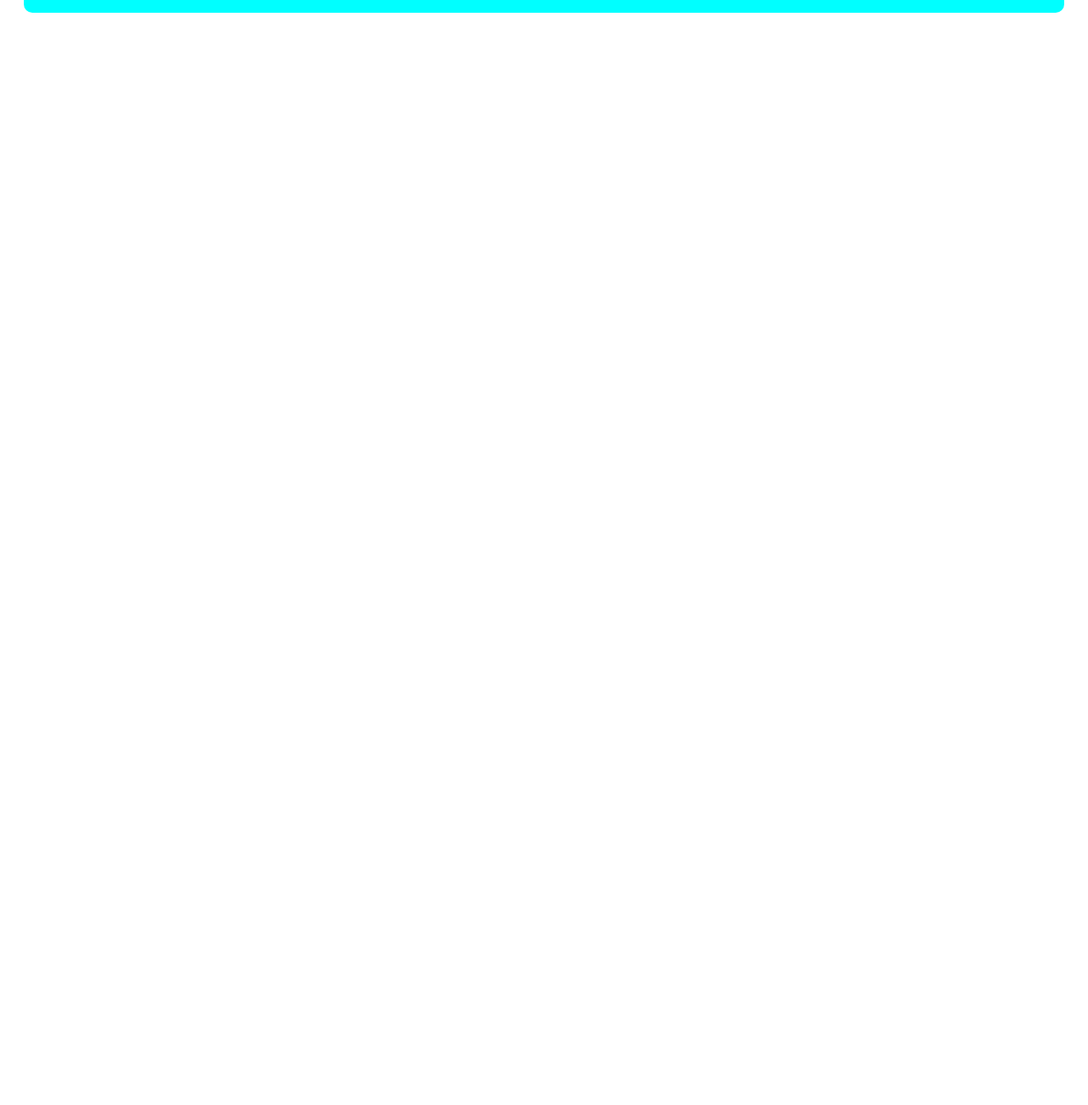
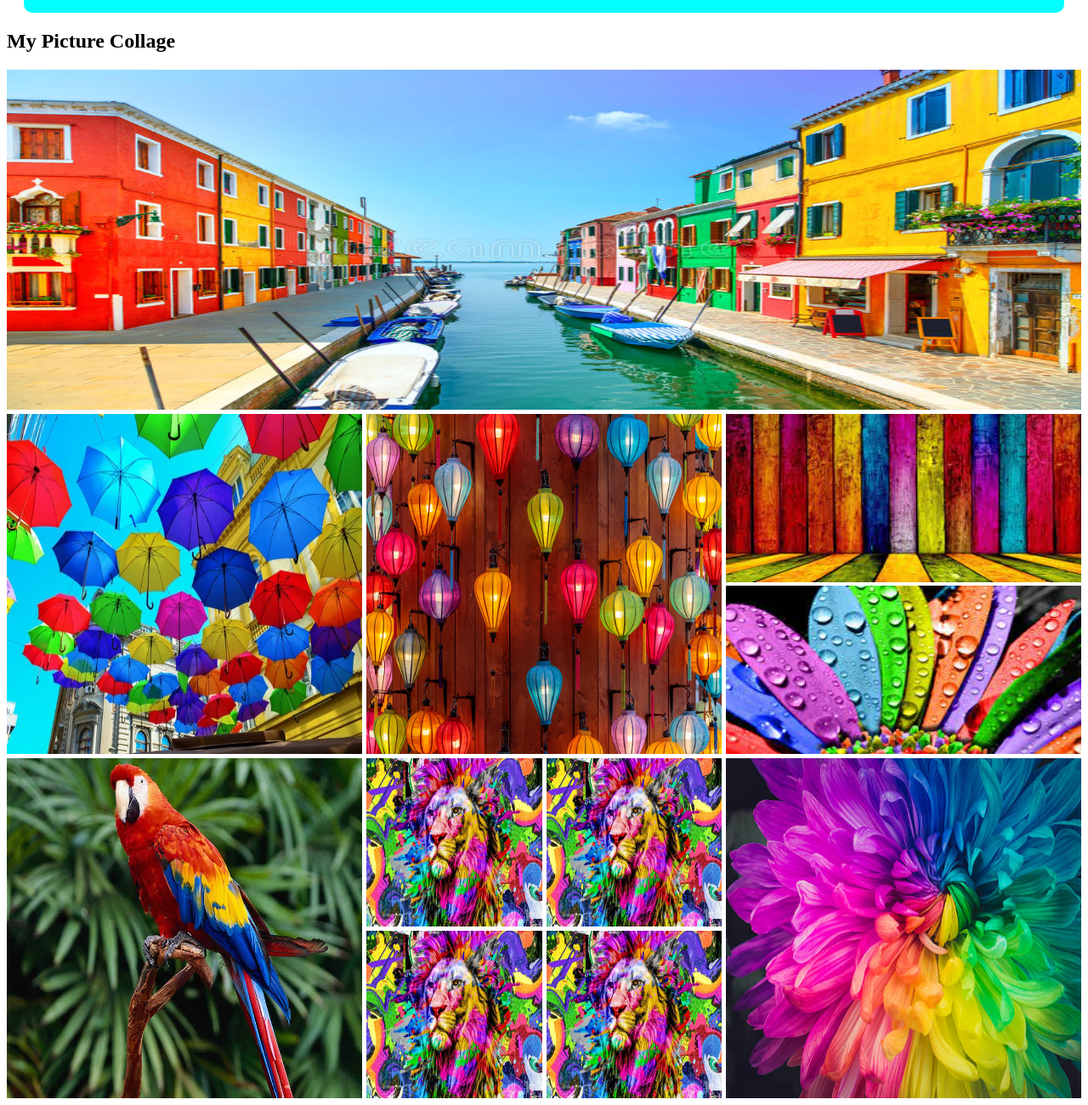
Before and after one commit to Ifthakarprogram/Ifthakar-islam-fahad, a plain HTML site: page index.html in a window 1280 px wide. Shown: the part 1446-2746 px from the top of the page at 85% size. Before the commit the page ends 1481 px from the top, so only its background shows below. Drawn offline with Linux system fonts and the light colour scheme.

Commit message:
Practice html and css

```diff
--- a/Style.css
+++ b/Style.css
@@ -1,11 +1,32 @@
-div{
+.practice{
     background-color:aqua;
     padding: 10px;
     margin: 20px;
     border-radius: 10px;
     font-size:larger;
     text-align:justify;
-    border-top: 20px solid blueviolet;
+    border-top: 20px solid blueviolet;}
 
 
+
+.row{
+    height: 400px;
+    display: flex;
+    gap: 5px;
+    margin-bottom: 5px;
 }
+.row img{
+    width: 100%;
+    height: 100%;
+}
+.two-image{
+    height: calc((100% - 1%)/2)
+}
+.row div{
+    flex: 1px;
+}
+.grid-picture{
+    display:grid;
+    grid-template-columns: repeat(2,1fr);
+    gap: 5px;
+}
--- a/index.html
+++ b/index.html
@@ -7,31 +7,63 @@
     <link rel="stylesheet" href="Style.css">
 </head>
 <body>
-    <div>
+     <div class="practice">
         <h3>My First Website</h3>
         <p>Lorem ipsum, dolor sit amet consectetur adipisicing elit. Pariatur suscipit consectetur laudantium modi ex veniam soluta aperiam impedit enim, dolore dolor aliquid eum alias. Iste praesentium perferendis, illo ex, nesciunt magnam quis voluptatum aut rerum nemo, quam laboriosam! Incidunt placeat aliquam magnam quaerat velit recusandae explicabo cumque sit laborum ex.</p>
     </div>
-    <div>
+    <div class="practice">
         <h3>My First Website</h3>
         <p>Lorem ipsum, dolor sit amet consectetur adipisicing elit. Pariatur suscipit consectetur laudantium modi ex veniam soluta aperiam impedit enim, dolore dolor aliquid eum alias. Iste praesentium perferendis, illo ex, nesciunt magnam quis voluptatum aut rerum nemo, quam laboriosam! Incidunt placeat aliquam magnam quaerat velit recusandae explicabo cumque sit laborum ex.</p>
     </div>
-    <div>
+    <div class="practice">
         <h3>My First Website</h3>
         <p>Lorem ipsum, dolor sit amet consectetur adipisicing elit. Pariatur suscipit consectetur laudantium modi ex veniam soluta aperiam impedit enim, dolore dolor aliquid eum alias. Iste praesentium perferendis, illo ex, nesciunt magnam quis voluptatum aut rerum nemo, quam laboriosam! Incidunt placeat aliquam magnam quaerat velit recusandae explicabo cumque sit laborum ex.</p>
     </div>
-    <div>
+    <div class="practice">
         <h3>How to push incremental code</h3>
         <ul>
             <li>Git add .</li>
             <li>Git commit -m"add a meaningfull commit message"</li>
             <li>Git push</li>
         </ul>
-    </div>
-    <div>
+    </div class="practice">
+    <div class="practice">
         <img src="Boy.jpg" alt="comming soon">
     </div>
-
-
+  <main>
+    <section>
+        <h1>My Picture Collage</h1>
+        <div class="row">
+            <img src="image/A.jpg" alt="">
+        </div>
+        <div class="row">
+            <div>
+                <img src="image/B.jpg" alt="">
+            </div>
+            <div>
+                <img src="image/C.jpg" alt="">
+            </div>
+            <div class="two-image">
+                <img src="image/D.jpg" alt="">
+                <img src="image/E.jpg" alt="">
+            </div>
+        </div>
+       <div class="row">
+        <div>
+            <img src="image/F.jpg" alt="">
+        </div>
+        <div class="grid-picture">
+            <img src="image/G.jpg" alt="">
+            <img src="image/G.jpg" alt="">
+            <img src="image/G.jpg" alt="">
+            <img src="image/G.jpg" alt="">
+        </div>
+        <div>
+            <img src="image/H.jpg" alt="">
+        </div>
+       </div>
+    </section>
+  </main>
 
 </body>
 </html>
```
Also changed, not shown: image/A.jpg (added), image/B.jpg (added), image/C.jpg (added), image/D.jpg (added), image/E.jpg (added), image/F.jpg (added), image/G.jpg (added), image/H.jpg (added), image/I.jpg (added), image/grid-area-responsive.png (added), image/grid-area.png (added), image/grid.png (added), 1 other file.
